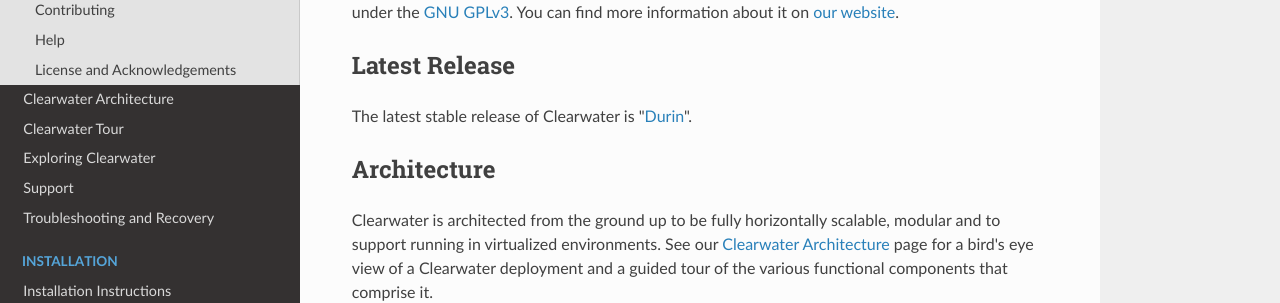
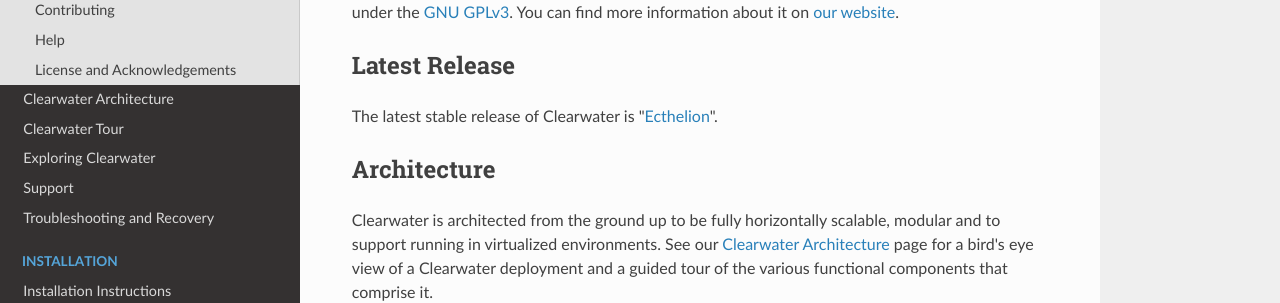
Before and after one commit to Metaswitch/clearwater-readthedocs, an MkDocs documentation site: the page built from docs/index.md, in a window 1280 px wide and 900 px high. Shown: the part 183-486 px from the top of the window. Built offline with MkDocs 1.6.1, drawn with Linux system fonts in a browser that asks for light colours; nearby versions of some CDN libraries; old or Windows-style settings are respelled for this version of MkDocs.

Commit message:
Update index.md

```diff
--- a/docs/index.md
+++ b/docs/index.md
@@ -4,7 +4,7 @@ Project Clearwater is an open-source IMS core, developed by [Metaswitch Networks
 
 ## Latest Release
 
-The latest stable release of Clearwater is "[Durin](http://lotr.wikia.com/wiki/Durin)".
+The latest stable release of Clearwater is "[Ecthelion](http://lotr.wikia.com/wiki/Ecthelion_I)".
 
 ## Architecture
 
```
